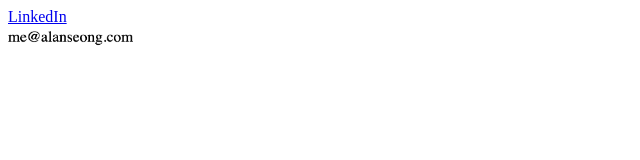
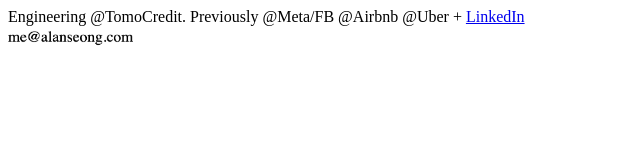
Before and after one commit to alanseong/alanseong.github.io, a plain HTML site: page index.html in a window 1280 px wide. Shown: the whole page, without its empty margins (0-640 px from the left). Drawn offline with Linux system fonts and the light colour scheme.

Commit message:
Update index.html

```diff
--- a/index.html
+++ b/index.html
@@ -20,6 +20,7 @@
    </head>
    <body>
       <div style="margin-top:5;">
+         Engineering @TomoCredit. Previously @Meta/FB @Airbnb @Uber +
          <a href="https://www.linkedin.com/in/alanseong/">LinkedIn</a>
       </div>
       <div style="margin-top:5;">
```
